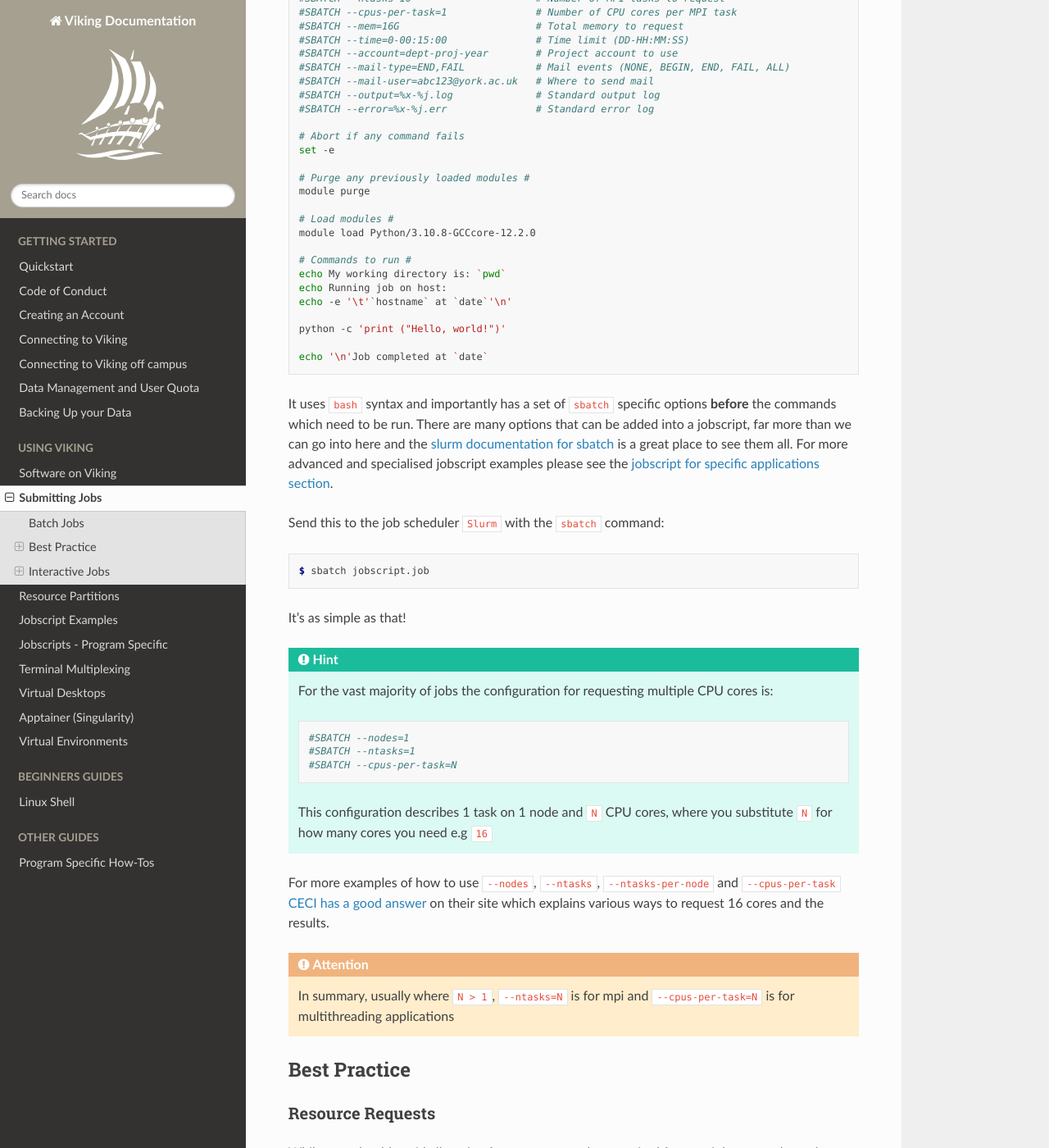
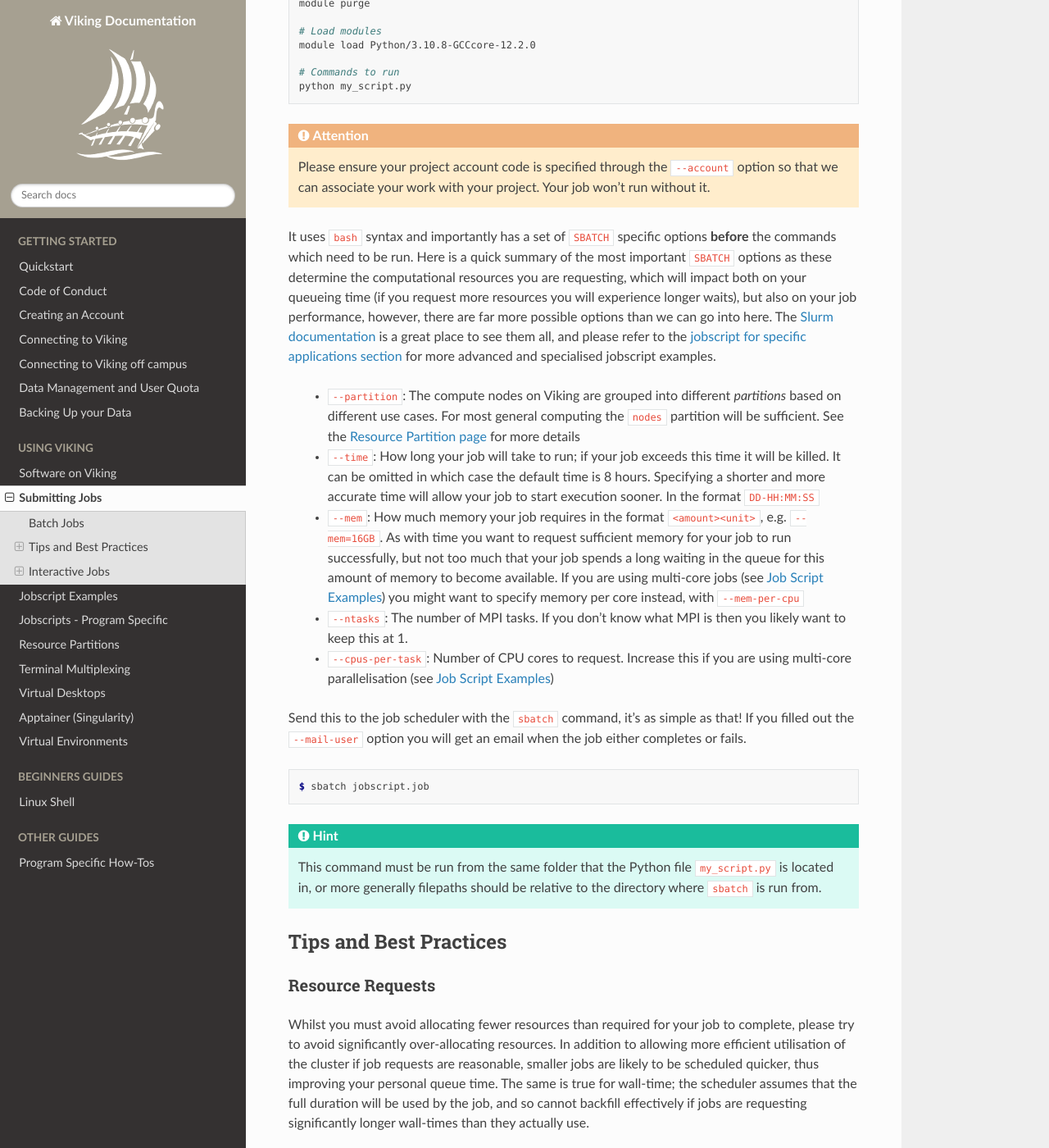
Before and after one commit to university-of-york/research-it-documentation, a Sphinx documentation site: the page built from docs/source/using_viking/submitting_jobs.rst, in a window 1280 px wide and 1400 px high, scrolled down 902 px. Shown: the whole window at 82% size. Built offline with Sphinx 7.4.7 and the Read the Docs theme 2.0.0, drawn with Linux system fonts in a browser that asks for light colours; some of the changed text lies outside the part shown.

Commit message:
Restructured Submitting Jobs and Jobscript Examples

```diff
--- a/docs/source/index.rst
+++ b/docs/source/index.rst
@@ -29,9 +29,9 @@
 
    using_viking/software_on_viking
    using_viking/submitting_jobs
-   using_viking/resource_partitions
    using_viking/jobscript_examples
    using_viking/jobscripts_program_specific
+   using_viking/resource_partitions
    using_viking/terminal_multiplexing
    using_viking/virtual_desktops
    using_viking/apptainer
--- a/docs/source/using_viking/submitting_jobs.rst
+++ b/docs/source/using_viking/submitting_jobs.rst
@@ -1,36 +1,30 @@
 Submitting Jobs
 ===============
-
-Selecting configuration options for jobs in ``Slurm`` can be quite complex and not easy to predict. There is an `in depth guide <https://slurm.schedmd.com/cpu_management.html>`_ about CPU management in the ``Slurm`` docs which is well worth the read.
-
-.. epigraph::
-
-    The interactions between different CPU management options are complex and often difficult to predict. Some experimentation may be required to discover the exact combination of options needed to produce a desired outcome.
-
-    -- Slurm documentation
-
 
 Batch Jobs
 ----------
 
-Viking can run lots of different jobs in many different ways, but for the most part you'll probably want to submit the job via a jobscript. A jobscript is just a text file with various options in it and then a list of commands to run, which makes up the job. This is then submitted to the job scheduler called `Slurm <https://slurm.schedmd.com/quickstart.html>`_ which manages all the jobs on Viking and does its best to ensure they all run as fairly and efficiently as possible. This means you set up the jobscript, send it to ``Slurm`` with the ``sbatch`` command and you can leave Viking to work on the job when ``Slurm`` decides it's time. This is great because you don't have to sit and wait for your job to start!
+Viking can run lots of different jobs in many different ways, but for the most part you'll probably want to submit the job via a **jobscript**.
+A jobscript is just a text file with various options in it and then a list of the commands to run your desired program.
+This is then submitted to the job scheduler called `Slurm <https://slurm.schedmd.com/quickstart.html>`_ which manages all the jobs on Viking and does its best to ensure they all run as fairly and efficiently as possible.
 
-Below is an example jobscript, let's save it as ``jobscript.job`` for this example:
+A typical workflow involves preparing the jobscript for your needs and submitting the job to ``Slurm`` when ready via the ``sbatch`` command.
+However, this doesn't mean your program will start executing straight away!
+Instead, ``Slurm`` will add it to a queue containing all jobs submitted by all users, and will start running it when there is availability based on the resources you requested.
+This is great because you don't have to sit and wait for your job to start!
 
-.. admonition:: Remember
-
-    To change the email address **abc123@york.ac.uk** below to your own email address to receive the emails!
-
+Below is an example jobscript to run a Python script, let's save it as ``jobscript.job``.
 
 .. code-block:: bash
     :caption: jobscript.job
 
     {SHEBANG}
     #SBATCH --job-name=my_job               # Job name
-    #SBATCH --ntasks=10                     # Number of MPI tasks to request
+    #SBATCH --partition=nodes               # What partition the job should run on
+    #SBATCH --time=0-00:15:00               # Time limit (DD-HH:MM:SS)
+    #SBATCH --ntasks=1                      # Number of MPI tasks to request
     #SBATCH --cpus-per-task=1               # Number of CPU cores per MPI task
-    #SBATCH --mem=16G                       # Total memory to request
-    #SBATCH --time=0-00:15:00               # Time limit (DD-HH:MM:SS)
+    #SBATCH --mem=2G                        # Total memory to request
     #SBATCH --account=dept-proj-year        # Project account to use
     #SBATCH --mail-type=END,FAIL            # Mail events (NONE, BEGIN, END, FAIL, ALL)
     #SBATCH --mail-user=abc123@york.ac.uk   # Where to send mail
@@ -40,65 +34,56 @@
     # Abort if any command fails
     set -e
 
-    # Purge any previously loaded modules #
+    # Purge any previously loaded modules
     module purge
 
-    # Load modules #
+    # Load modules
     module load {MOD_PYTHON}
 
-    # Commands to run #
-    echo My working directory is: `pwd`
-    echo Running job on host:
-    echo -e '\t'`hostname` at `date`'\n'
-
-    python -c 'print ("Hello, world!")'
-
-    echo '\n'Job completed at `date`
+    # Commands to run
+    python my_script.py
 
 
-It uses ``bash`` syntax and importantly has a set of ``sbatch`` specific options **before** the commands which need to be run. There are many options that can be added into a jobscript, far more than we can go into here and the `slurm documentation for sbatch <https://slurm.schedmd.com/sbatch.html>`_ is a great place to see them all. For more advanced and specialised jobscript examples please see the :doc:`jobscript for specific applications section </using_viking/jobscripts_program_specific>`.
+.. attention::
 
-Send this to the job scheduler ``Slurm`` with the ``sbatch`` command:
+    Please ensure your project account code is specified through the ``--account`` option so that we can associate your work with your project. Your job won't run without it.
+
+It uses ``bash`` syntax and importantly has a set of ``SBATCH`` specific options **before** the commands which need to be run.
+Here is a quick summary of the most important ``SBATCH`` options as these determine the computational resources you are requesting, which will impact both on your queueing time (if you request more resources you will experience longer waits), but also on your job performance, however, there are far more possible options than we can go into here.
+The `Slurm documentation <https://slurm.schedmd.com/sbatch.html>`_ is a great place to see them all, and please refer to the :doc:`jobscript for specific applications section </using_viking/jobscripts_program_specific>` for more advanced and specialised jobscript examples.
+
+    - ``--partition``: The compute nodes on Viking are grouped into different *partitions* based on different use cases. For most general computing the ``nodes`` partition will be sufficient. See the :doc:`Resource Partition page </using_viking/resource_partitions>` for more details
+    - ``--time``: How long your job will take to run; if your job exceeds this time it will be killed. It can be omitted in which case the default time is 8 hours. Specifying a shorter and more accurate time will allow your job to start execution sooner. In the format ``DD-HH:MM:SS``
+    - ``--mem``: How much memory your job requires in the format ``<amount><unit>``, e.g. ``--mem=16GB``. As with time you want to request sufficient memory for your job to run successfully, but not too much that your job spends a long waiting in the queue for this amount of memory to become available. If you are using multi-core jobs (see :ref:`Job Script Examples <jobscript_parallelisation>`) you might want to specify memory per core instead, with ``--mem-per-cpu``
+    - ``--ntasks``: The number of MPI tasks. If you don't know what MPI is then you likely want to keep this at 1.
+    - ``--cpus-per-task``: Number of CPU cores to request. Increase this if you are using multi-core parallelisation (see :ref:`Job Script Examples <jobscript_parallelisation>`)
+
+Send this to the job scheduler with the ``sbatch`` command, it's as simple as that!
+If you filled out the ``--mail-user`` option you will get an email when the job either completes or fails.
 
 .. code-block:: console
 
     $ sbatch jobscript.job
 
-It's as simple as that!
+.. hint::
+
+    This command must be run from the same folder that the Python file ``my_script.py`` is located in, or more generally filepaths should be relative to the directory where ``sbatch`` is run from.
 
 
-.. hint::
-
-    For the vast majority of jobs the configuration for requesting multiple CPU cores is:
-
-    .. code-block:: bash
-
-        #SBATCH --nodes=1
-        #SBATCH --ntasks=1
-        #SBATCH --cpus-per-task=N
-
-    This configuration describes 1 task on 1 node and ``N`` CPU cores, where you substitute ``N`` for how many cores you need e.g ``16``
-
-For more examples of how to use ``--nodes``, ``--ntasks``, ``--ntasks-per-node`` and ``--cpus-per-task`` `CECI has a good answer <https://support.ceci-hpc.be/doc/_contents/SubmittingJobs/SlurmFAQ.html#q05-how-do-i-create-a-parallel-environment>`_ on their site which explains various ways to request 16 cores and the results.
-
-
-.. attention::
-
-    In summary, usually where ``N > 1``, ``--ntasks=N`` is for mpi and ``--cpus-per-task=N`` is for multithreading applications
-
-Best Practice
--------------
+Tips and Best Practices
+-----------------------
 
 Resource Requests
 ^^^^^^^^^^^^^^^^^
 
-Whilst you should avoid allocating fewer resources than required for your job to complete, please try to avoid significantly over-allocating resources. In addition to allowing more efficient utilisation of the cluster if job requests are reasonable, smaller jobs are likely to be scheduled quicker, thus improving your personal queue time. The same is true for wall-time; the scheduler assumes that the full duration will be used by the job, and so cannot backfill effectively if jobs are requesting significantly longer wall-times than they actually use.
+Whilst you must avoid allocating fewer resources than required for your job to complete, please try to avoid significantly over-allocating resources. In addition to allowing more efficient utilisation of the cluster if job requests are reasonable, smaller jobs are likely to be scheduled quicker, thus improving your personal queue time. The same is true for wall-time; the scheduler assumes that the full duration will be used by the job, and so cannot backfill effectively if jobs are requesting significantly longer wall-times than they actually use.
 
 
 Job Arrays
 ^^^^^^^^^^
 
-When submitting large volumes of jobs with identical resource requests, job arrays offer an efficient mechanism to manage these. However, if the individual jobs are very short duration (e.g. 5 minutes or less), it may be preferable to instead use a simple for-loop within a single batch job script, to reduce the overhead associated with each job.
+When submitting large volumes of jobs with identical resource requests, job arrays offer an efficient mechanism to manage these.
+See the :ref:`Job Arrays section <jobscript_job_arrays>`  or the `official Slurm documentation <https://slurm.schedmd.com/job_array.html>`_ for further details.
 
 
 Bash Shebang and 'set -e'
@@ -106,42 +91,42 @@
 
 Consider using ``set -e`` after the ``#SBATCH`` section. This has the effect of aborting the job if **any** command within the batch script fails, instead of potentially continuing with an environment that is different to what is expected, or with erroneous data. Furthermore, it ensures that the job displays as ``FAILED`` when querying the status of jobs with ``sacct``. In future versions of Viking this can be done in one line with ``#!/usr/bin/env -S bash -e``.  This is the `shebang <https://en.wikipedia.org/wiki/Shebang_(Unix)>`_ we were referencing in the title.
 
+Redirecting Output
+^^^^^^^^^^^^^^^^^^
+
+The %j in the ``#SBATCH --output`` line tells ``Slurm`` to substitute the ``job ID`` in the name of the output file. You can also add a ``#SBATCH --error`` with an error file name to separate output and error logs.
+
+Filename Patterns
+^^^^^^^^^^^^^^^^^
+
+There are several useful placeholders similar to ``%j`` that can be used in filenames which will be automatically filled in by ``Slurm``. The full list of these can be found in the ``sbatch`` man page, under the ``filename pattern`` heading or in the `online documentation <https://slurm.schedmd.com/sbatch.html#lbAH>`_.
+
 
 Interactive Jobs
 ----------------
 
-Interactive jobs are typically used when testing code, or when running applications interactively (such as MATLAB, Python or other GUI applications). In general, it is advisable to use ``sbatch`` jobscripts unless interactive input is **required**, since these do no require any further user interaction beyond the initial submission to the scheduler. Requesting an interactive session is very similar to logging into a new shell as ourlined below:
+If you would like to have a terminal session on a high powered compute node, for example to do interactive data analysis in programs like R, Python or MATLAB, or to run GUI applications, then you need an **interactive job**.
+These are different to the batch jobs described above and are requested slightly differently, although as with batch jobs you still need to specify the resources you need and wait for these to become available.
 
-    1. Request an allocation of resources (CPU cores, memory, time, etc.)
+The workflow is:
+
+    1. Request an allocation of resources (CPU cores, memory, time, etc.) through the ``srun`` command
     2. This request is added to the queue for scheduling
     3. Once resources become available, you will be logged into the allocated compute node
     4. You can now run commands interactively
     5. On exit, the allocated resources are automatically released
 
 
-.. note::
-
-    There is a dedicated ``interactive`` :doc:`partition </using_viking/resource_partitions>` but it won't be used by default. The default partition is the ``nodes`` partition, therefore unless you need more resources, please explicitly request the ``interactive`` partition.
-
-
 srun Command
 ^^^^^^^^^^^^
+
+Running the command below will request a Bash shell on a compute node in the interactive partition for 8 hours.
+The same options available to ``sbatch`` are available to ``srun`` so please see the `Slurm documentation <https://slurm.schedmd.com/sbatch.html>`_ for more options and in depth descriptions.
 
 .. code-block:: console
     :caption: describes a job to run on: the interactive partition for 8 hours, and the program to run is ``/bin/bash``
 
     $ srun --time=08:00:00 --partition=interactive --pty /bin/bash
-
-The same options available to ``sbatch`` are available to ``srun`` so please see the `slurm documentation <https://slurm.schedmd.com/sbatch.html>`_ for more options and in depth descriptions.
-
-If you do need more processing power than the interactive partition offers, perhaps you're running ``MATLAB`` interactively, then you can request other partitions and resources, for example:
-
-
-.. code-block:: console
-    :caption: describes a job to run on: 1 node with 20 CPU cores on the ``nodes`` partition for 1 hour and the command to run is ``/bin/bash``
-
-    $ srun --nodes=1 --cpus-per-task=20 --partition=nodes --time=0-01:00:00 --pty /bin/bash
-
 
 After submitting the job, it will be added to the queue, and you should receive the following message:
 
@@ -156,7 +141,8 @@
     $ srun: job 1234567 has been allocated resources
 
 
-You can now run programs interactively with the allocated resources. The job will end either when the time limit has been exceeded, or when the interactive bash shell has been closed (e.g. using ``exit``, or by disconnecting from Viking).
+You now have an interactive shell on a compute node and can run your programs as required (not forgetting to ``module load`` them first!).
+The job will end either when the time limit has been exceeded, or when the interactive bash shell has been closed (e.g. using ``exit``, or by disconnecting from Viking).
 
 If you find that you have been disconnected from Viking whilst you have an interactive job running, you should be able to get back to it using the ``sattach`` command as follows:
 
@@ -169,3 +155,16 @@
 .. code-block:: console
 
     $ squeue -u $USER
+
+Interactive partition
+^^^^^^^^^^^^^^^^^^^^^
+
+Interactive jobs aren't restricted to running on the ``interactive`` :doc:`partition </using_viking/resource_partitions>`, and interactive jobs do not default to this partition.
+However, for most use cases you will want to explicitly specify to use this partition through the ``--partition=interactive`` option to ``srun``, as this partition will have much shorter queueing times (in most cases near-instant) owing to its lower resources.
+
+If you do need more processing power than the interactive partition offers, perhaps you're running a multi-core ``MATLAB`` program interactively, then you can request other partitions and resources, for example:
+
+.. code-block:: console
+    :caption: describes a job to run on: 1 node with 20 CPU cores on the ``nodes`` partition for 1 hour and the command to run is ``/bin/bash``
+
+    $ srun --nodes=1 --cpus-per-task=20 --partition=nodes --time=0-01:00:00 --pty /bin/bash
```
Also changed, not shown: docs/source/using_viking/jobscript_examples.rst (+47 -100 lines).
